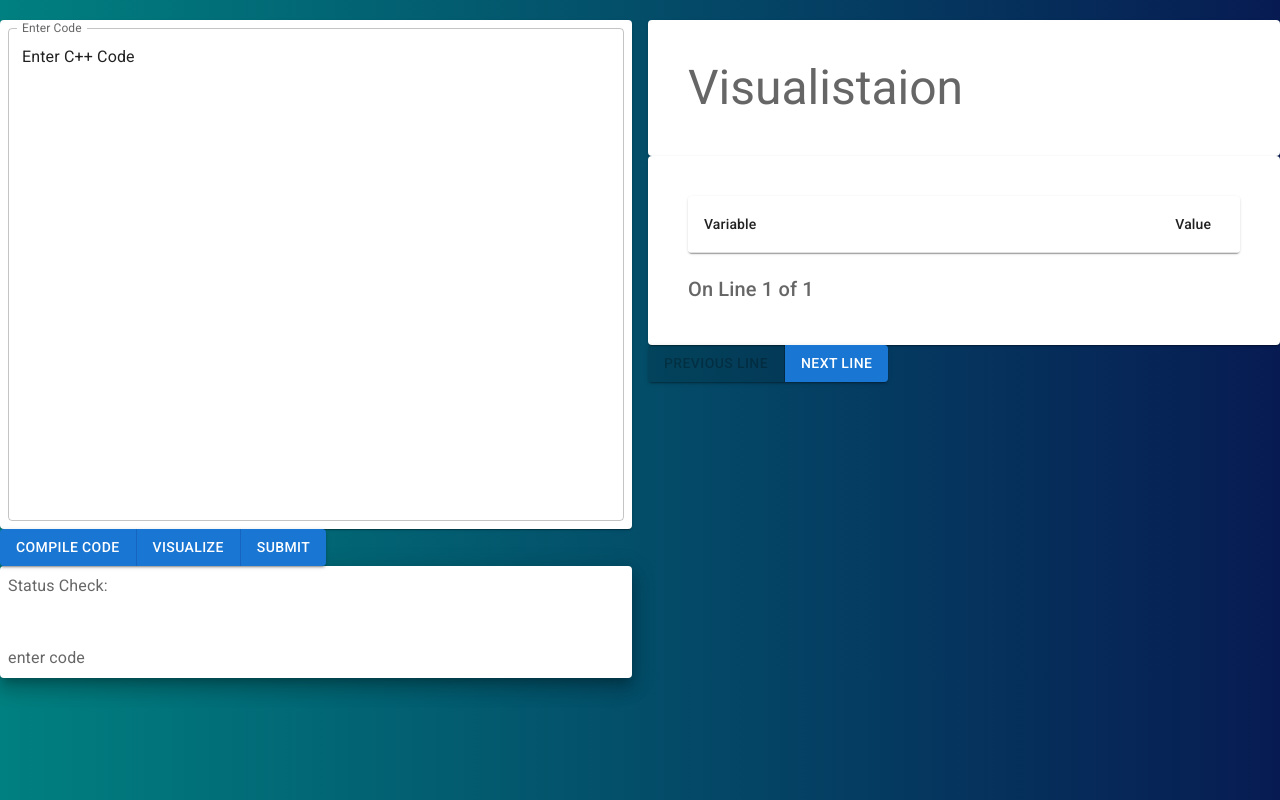
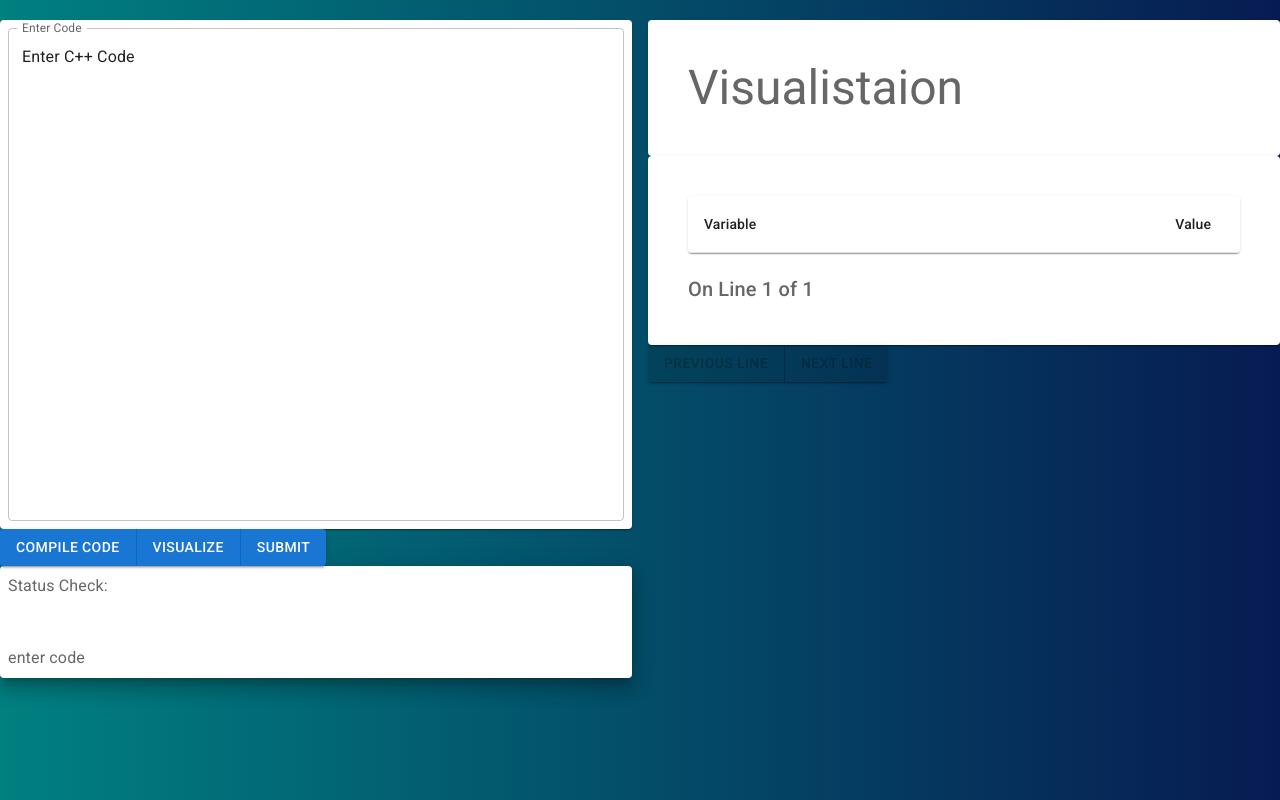
Before and after one commit to Snigdha-Sharma/CodeVisualiserCPP, a React (Create React App) app in the folder client/: page / in a window 1280 px wide. Built offline with nearby package versions, Linux system fonts and the light colour scheme.

Commit message:
cleaning code-2

```diff
--- a/client/src/Components/Visualisation.jsx
+++ b/client/src/Components/Visualisation.jsx
@@ -90,7 +90,7 @@ const Visualisation = ({rows}) => {
 
             <ButtonGroup variant="contained" aria-label="outlined primary button group" >
                 <Button onClick={onPrev} disabled={isFirst}>Previous Line</Button>
-                <Button onClick={onNext} disabled={isLast}>Next Line</Button>
+                <Button onClick={onNext} disabled={rows.length===1?true:isLast}>Next Line</Button>
             </ButtonGroup>
         </div>
     )
```
